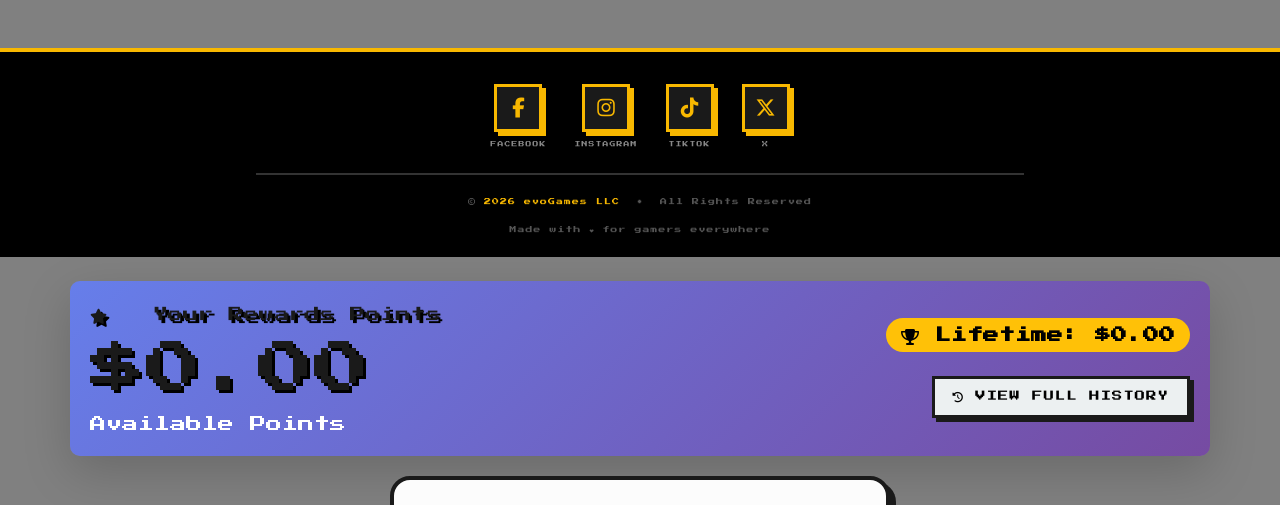
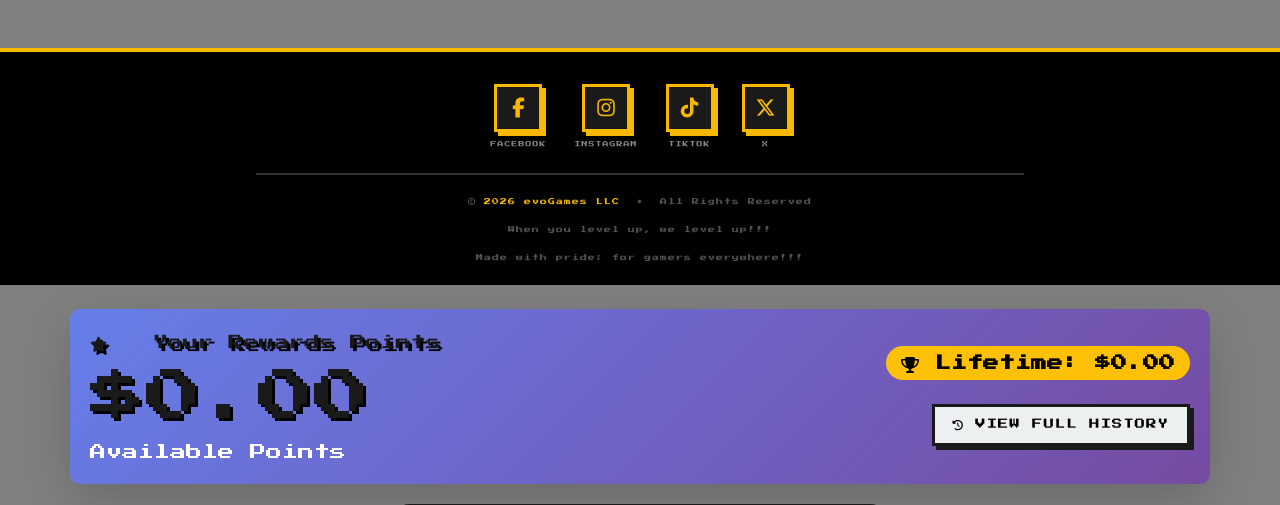
Before and after one commit to mufassagit-ITsoft/DJ_ecom_model_combo, a Django app: page /account/dashboard in a window 1280 px wide. Shown: the part 74-579 px from the top of the page. Run offline with Django 5.2, Linux system fonts and the light colour scheme; the visitor is signed in with stand-in values (Sample User, id 1); data comes from the database, SQL or seed files in the repository; data that the repository does not hold is empty; some libraries are stand-ins or nearby versions.

Commit message:
modified the footer

```diff
--- a/store/templates/store/base.html
+++ b/store/templates/store/base.html
@@ -237,7 +237,9 @@
             <p class="footer-copyright">
                 &copy; <span>2026 evoGames LLC</span> &nbsp;&bull;&nbsp; All Rights Reserved
                 <br><br>
-                Made with &#10084; for gamers everywhere
+                When you level up, we level up!!!
+                <br><br>
+                Made with pride; for gamers everywhere!!!
             </p>
 
         </footer>
```
